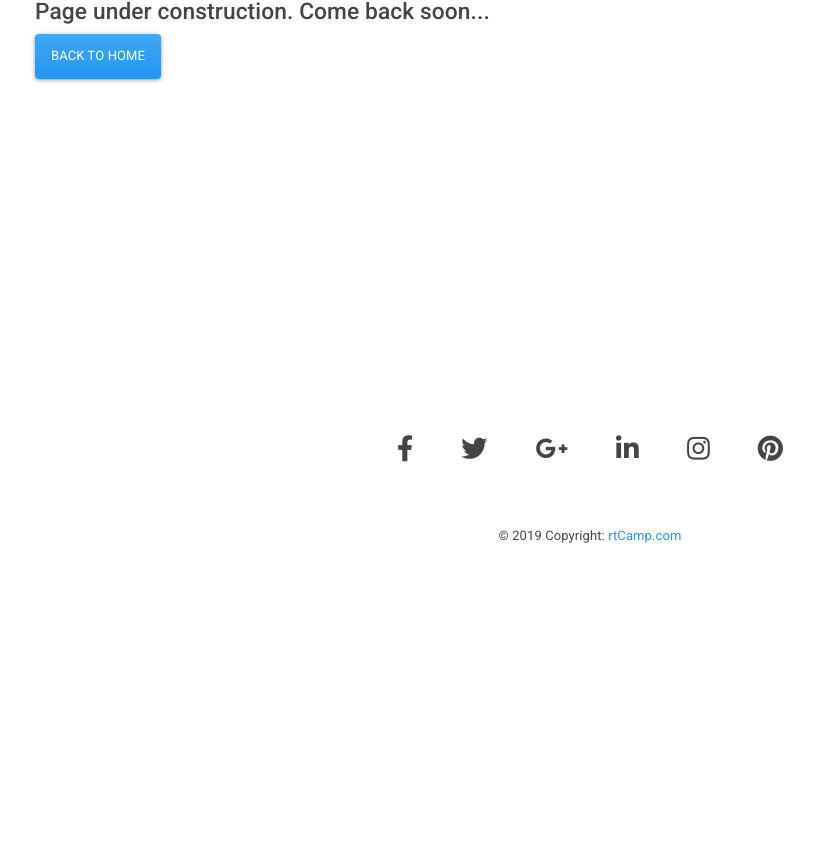
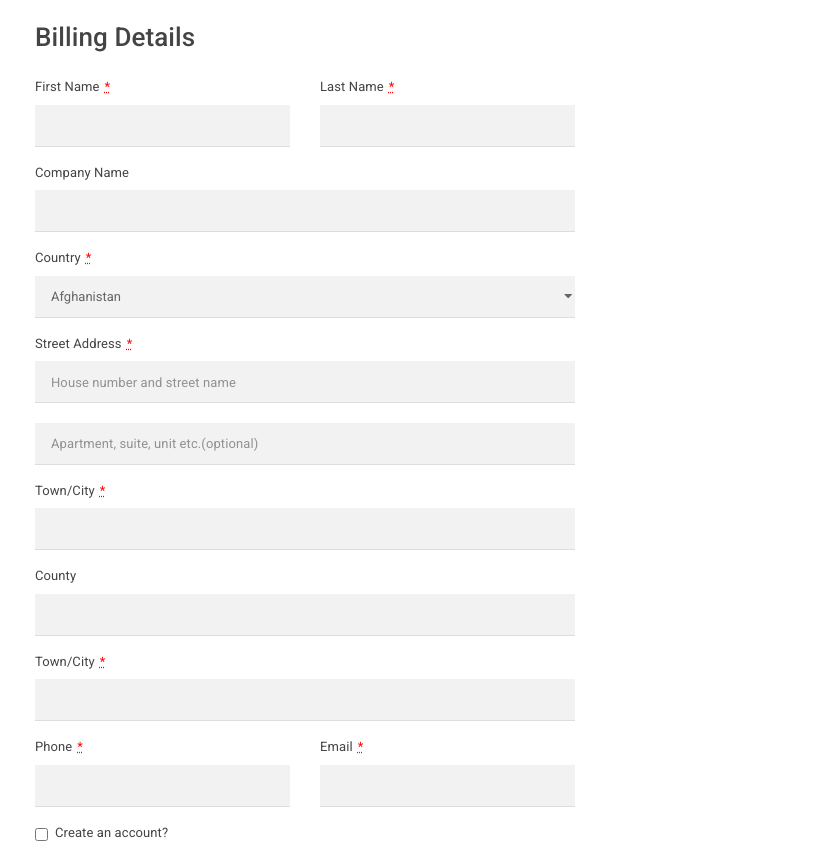
Before and after one commit to rtCamp/wp-decoupled, a Next.js app: page /checkout in a window 1280 px wide. Shown: the part 168-1020 px from the top of the page, without its empty margins (50-864 px from the left). Before the commit the page ends 800 px from the top, so only its background shows below. Built offline with nearby package versions, Linux system fonts and the light colour scheme.

Commit message:
Add billing form on checkout page

```diff
--- /dev/null
+++ b/components/checkout/Billing.js
@@ -0,0 +1,115 @@
+import countryList from './country-list';
+
+const Billing = () => {
+	return (
+		<form className="wd-checkout-form">
+			{/*Name*/}
+			<div className="row">
+				<div className="col-lg-6 col-md-12">
+					<div className="form-group">
+						<label htmlFor="first-name">
+							First Name
+							<abbr className="required" title="required">*</abbr>
+						</label>
+						<input type="text" name="firstName" className="form-control wd-checkout-input" id="first-name"/>
+					</div>
+				</div>
+				<div className="col-lg-6 col-sm-12">
+					<div className="form-group">
+						<label htmlFor="last-name">
+							Last Name
+							<abbr className="required" title="required">*</abbr>
+						</label>
+						<input type="text" name="lastName" className="form-control wd-checkout-input" id="last-name"/>
+					</div>
+				</div>
+			</div>
+			{/* Company Name */}
+			<div className="form-group">
+				<label htmlFor="first-name">Company Name</label>
+				<input type="text" name="companyName" className="form-control wd-checkout-input" id="first-name"/>
+			</div>
+			{/* Country */}
+			<div className="form-group">
+				<label htmlFor="country-select">
+					Country
+					<abbr className="required" title="required">*</abbr>
+				</label>
+				<select name="country" className="form-control wd-checkout-input" id="country-select">
+					{ countryList.length && (
+						countryList.map( country => (
+							<option value={ country }>{ country }</option>
+						) )
+					) }
+				</select>
+			</div>
+			{/* Street Address */}
+			<div className="form-group">
+				<label htmlFor="street-address">
+					Street Address
+					<abbr className="required" title="required">*</abbr>
+				</label>
+				<input type="text" name="streetAddressOne" placeholder="House number and street name" className="form-control wd-checkout-input" id="street-address"/>
+				<br/>
+				<input type="text" name="streetAddressTwo" placeholder="Apartment, suite, unit etc.(optional)" className="form-control wd-checkout-input" id="first-name"/>
+			</div>
+			{/* Town/City */}
+			<div className="form-group">
+				<label htmlFor="city">
+					Town/City
+					<abbr className="required" title="required">*</abbr>
+				</label>
+				<input type="text" name="city" className="form-control wd-checkout-input" id="city"/>
+			</div>
+			{/* County */}
+			<div className="form-group">
+				<label htmlFor="county">County</label>
+				<input type="text" name="county" className="form-control wd-checkout-input" id="county"/>
+			</div>
+			{/* Post Code */}
+			<div className="form-group">
+				<label htmlFor="post-code">
+					Town/City
+					<abbr className="required" title="required">*</abbr>
+				</label>
+				<input type="text" name="postCode" className="form-control wd-checkout-input" id="post-code"/>
+			</div>
+			{/*Phone & Email*/}
+			<div className="row">
+				<div className="col-lg-6 col-md-12">
+					<div className="form-group">
+						<label htmlFor="phone">
+							Phone
+							<abbr className="required" title="required">*</abbr>
+						</label>
+						<input type="text" name="phone" className="form-control wd-checkout-input" id="phone"/>
+					</div>
+				</div>
+				<div className="col-lg-6 col-sm-12">
+					<div className="form-group">
+						<label htmlFor="email">
+							Email
+							<abbr className="required" title="required">*</abbr>
+						</label>
+						<input type="email" name="email" className="form-control wd-checkout-input" id="email"/>
+					</div>
+				</div>
+			</div>
+			{/*	Create an Account */}
+			<div className="form-check">
+				<label className="form-check-label">
+					<input className="form-check-input" name="createAccount" type="checkbox" value="true" checked=""/>
+						Create an account?
+				</label>
+			</div>
+			<h2 className="mt-4 mb-4">Additional Information</h2>
+			{/* Order Notes */}
+			<div className="form-group">
+				<label htmlFor="order-notes">Order Notes</label>
+				<textarea name="orderNotes" className="form-control wd-checkout-textarea" id="order-notes" rows="4">{''}</textarea>
+			</div>
+		</form>
+	);
+};
+
+export default Billing;
--- /dev/null
+++ b/components/checkout/country-list.js
@@ -0,0 +1,17 @@
+const countryList = ["Afghanistan","Albania","Algeria","Andorra","Angola","Anguilla","Antigua &amp; Barbuda","Argentina","Armenia","Aruba","Australia","Austria","Azerbaijan","Bahamas"
+	,"Bahrain","Bangladesh","Barbados","Belarus","Belgium","Belize","Benin","Bermuda","Bhutan","Bolivia","Bosnia &amp; Herzegovina","Botswana","Brazil","British Virgin Islands"
+	,"Brunei","Bulgaria","Burkina Faso","Burundi","Cambodia","Cameroon","Canada","Cape Verde","Cayman Islands","Chad","Chile","China","Colombia","Congo","Cook Islands","Costa Rica"
+	,"Cote D Ivoire","Croatia","Cruise Ship","Cuba","Cyprus","Czech Republic","Denmark","Djibouti","Dominica","Dominican Republic","Ecuador","Egypt","El Salvador","Equatorial Guinea"
+	,"Estonia","Ethiopia","Falkland Islands","Faroe Islands","Fiji","Finland","France","French Polynesia","French West Indies","Gabon","Gambia","Georgia","Germany","Ghana"
+	,"Gibraltar","Greece","Greenland","Grenada","Guam","Guatemala","Guernsey","Guinea","Guinea Bissau","Guyana","Haiti","Honduras","Hong Kong","Hungary","Iceland","India"
+	,"Indonesia","Iran","Iraq","Ireland","Isle of Man","Israel","Italy","Jamaica","Japan","Jersey","Jordan","Kazakhstan","Kenya","Kuwait","Kyrgyz Republic","Laos","Latvia"
+	,"Lebanon","Lesotho","Liberia","Libya","Liechtenstein","Lithuania","Luxembourg","Macau","Macedonia","Madagascar","Malawi","Malaysia","Maldives","Mali","Malta","Mauritania"
+	,"Mauritius","Mexico","Moldova","Monaco","Mongolia","Montenegro","Montserrat","Morocco","Mozambique","Namibia","Nepal","Netherlands","Netherlands Antilles","New Caledonia"
+	,"New Zealand","Nicaragua","Niger","Nigeria","Norway","Oman","Pakistan","Palestine","Panama","Papua New Guinea","Paraguay","Peru","Philippines","Poland","Portugal"
+	,"Puerto Rico","Qatar","Reunion","Romania","Russia","Rwanda","Saint Pierre &amp; Miquelon","Samoa","San Marino","Satellite","Saudi Arabia","Senegal","Serbia","Seychelles"
+	,"Sierra Leone","Singapore","Slovakia","Slovenia","South Africa","South Korea","Spain","Sri Lanka","St Kitts &amp; Nevis","St Lucia","St Vincent","St. Lucia","Sudan"
+	,"Suriname","Swaziland","Sweden","Switzerland","Syria","Taiwan","Tajikistan","Tanzania","Thailand","Timor L'Este","Togo","Tonga","Trinidad &amp; Tobago","Tunisia"
+	,"Turkey","Turkmenistan","Turks &amp; Caicos","Uganda","Ukraine","United Arab Emirates","United Kingdom","United States","United States Minor Outlying Islands","Uruguay"
+	,"Uzbekistan","Venezuela","Vietnam","Virgin Islands (US)","Yemen","Zambia","Zimbabwe"];
+
+export default countryList;
--- a/pages/checkout.js
+++ b/pages/checkout.js
@@ -1,14 +1,25 @@
 import Layout from '../components/layouts/Layout';
 import Link from 'next/link';
+import Billing from "../components/checkout/Billing";
 
 const Checkout = () => {
 
 	return (
 		<Layout>
 			<div className="container">
-				<h2 className="mt-5">Checkout Page.</h2>
-				<h3>Page under construction. Come back soon...</h3>
-				<Link href="/"><button className="btn btn-primary">Back to Home</button></Link>
+				<h1 className="mt-5 mb-4">Checkout Page.</h1>
+				<div className="row">
+					{/*Billing Details*/}
+					<div className="col-lg-6 col-md-12">
+						<h2 className="mb-4">Billing Details</h2>
+						<Billing/>
+					</div>
+					{/* Order & Payments*/}
+					<div className="col-lg-6 col-md-12">
+					{/*	Order*/}
+					{/*Payment*/}
+					</div>
+				</div>
 			</div>
 		</Layout>
 	)
--- /dev/null
+++ b/styles/sass/checkout.scss
@@ -0,0 +1,17 @@
+.required {
+	color: #ff0000;
+	padding-left: 5px;
+}
+
+.wd-checkout-form {
+	& .wd-checkout-input {
+		background-color: #f2f2f2;
+		height: 42px;
+		padding: 0 16px;
+	}
+
+	& .wd-checkout-textarea {
+		background-color: #f2f2f2;
+		padding: 0 16px;
+	}
+}
--- /dev/null
+++ b/styles/sass/home.scss
@@ -0,0 +1,33 @@
+.woocommerce-loop-category__title {
+	font-size: 1.1em;
+	line-height: 1.214;
+	font-weight: 400;
+	text-align: center;
+	color: #333333;
+	margin-bottom: .5em;
+	margin-top: .5em;
+}
+
+
+.hero {
+	background: url("/static/hero.jpg");
+	height: 420px;
+	background-size: cover;
+	display: flex;
+	justify-content: center;
+	background-position: center;
+}
+
+.wp-block-cover__inner-container {
+	width: calc(6 * (100vw / 12));
+	max-width: calc(6 * (100vw / 12));
+	padding-top: 6.8535260698em;
+	padding-bottom: 6.8535260698em;
+	h1 {
+		font-size: 3.706325903em;
+		margin-bottom: .2360828548em;
+	}
+	p.has-text-color {
+		font-size: 1.25em;
+	}
+}
--- a/styles/sass/styles.scss
+++ b/styles/sass/styles.scss
@@ -1,5 +1,7 @@
+@import "home";
 @import "products";
 @import "cart";
+@import "checkout";
 
 body, div.wd-content {
 	display: flex;
@@ -8,39 +10,6 @@ body, div.wd-content {
 	padding: 0;
 }
 
-.hero {
-	background: url("/static/hero.jpg");
-    height: 420px;
-    background-size: cover;
-    display: flex;
-    justify-content: center;
-    background-position: center;
-}
-
-.wp-block-cover__inner-container {
-    width: calc(6 * (100vw / 12));
-    max-width: calc(6 * (100vw / 12));
-    padding-top: 6.8535260698em;
-	padding-bottom: 6.8535260698em;
-	h1 {
-		font-size: 3.706325903em;
-		margin-bottom: .2360828548em;
-	}
-	p.has-text-color {
-		font-size: 1.25em;
-	}
-}
-
 ul.row {
 	list-style: none;
 }
-
-.woocommerce-loop-category__title {
-	font-size: 1.1em;
-    line-height: 1.214;
-	font-weight: 400;
-	text-align: center;
-	color: #333333;
-    margin-bottom: .5em;
-    margin-top: .5em;
-}
```
